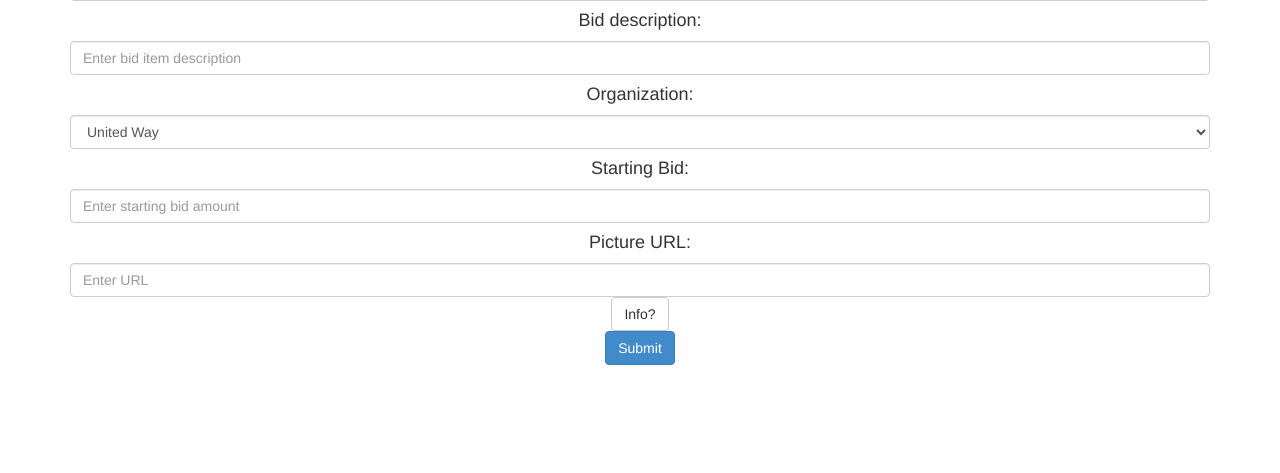
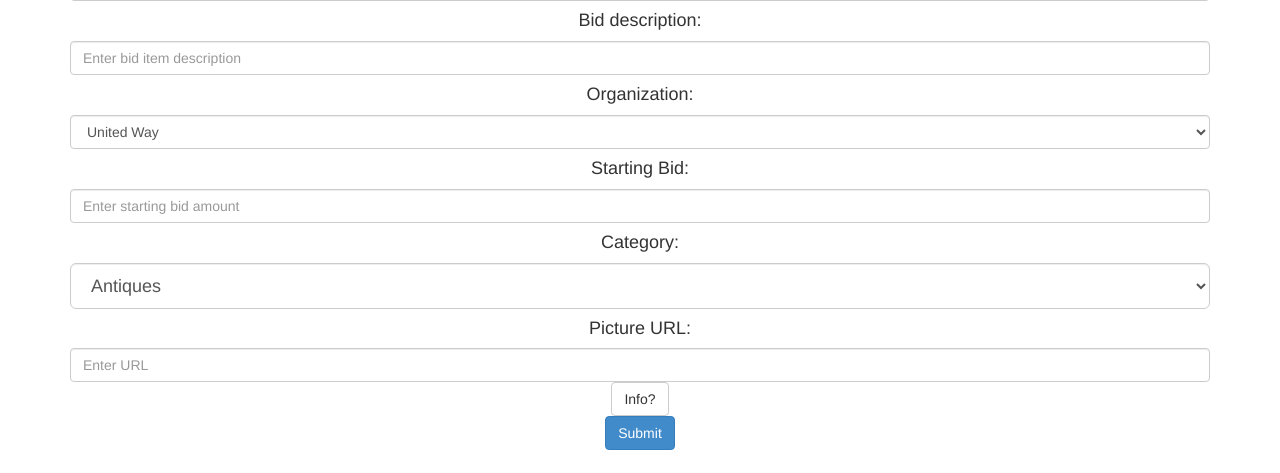
Before and after one commit to alac6469/Rapid-Prototyping--Group-Project, a Flask app: page /create in a window 1280 px wide. Shown: the part 327-800 px from the top of the page. Run offline with Flask 2, Linux system fonts and the light colour scheme; parts of the project's set-up code (start-up, migrations or seed data) failed here and were passed over; some libraries are stand-ins or nearby versions.

Commit message:
Added search by category and by search query = full title - to do: by organization, search query contained in title

```diff
--- a/server.py
+++ b/server.py
@@ -15,6 +15,8 @@ app = Flask(__name__)
 app.config['SQLALCHEMY_DATABASE_URI'] = 'sqlite:///bids.db'
 db = SQLAlchemy(app)
 user = None
+search = None
+category = None
 app.debug = True
 
 class Users(db.Model):
@@ -37,9 +39,10 @@ class Bids(db.Model):
     pic = db.Column(db.String)
     description = db.Column(db.String)
     highestbidder = db.Column(db.Integer)
+    category = db.Column(db.String)
 
 
-    def __init__(self, title, organization, currentbid, seller, pic, description, bidder):
+    def __init__(self, title, organization, currentbid, seller, pic, description, bidder, category):
         self.title = title
         self.organization = organization
         self.currentbid = currentbid
@@ -47,6 +50,7 @@ class Bids(db.Model):
         self.pic = pic
         self.description = description
         self.highestbidder = bidder
+        self.category = category
 
 
 @app.route('/')
@@ -58,12 +62,28 @@ def landing():
 def echo():
     print "hello"
 
-@app.route('/browse')
+@app.route('/browse', methods = ['POST', 'GET'])
 def browse():
     global user
-    bidsData = Bids.query.all()
+    global search
+    global category
+    if request.method == 'POST':
+        search = request.form['searchquery']
+        #organization = request.form['organization']
+        category = request.form['category']
+        return 'updated category'
+    if (category == None and search == None):
+        bidsData = Bids.query.all()
+    elif (search == None and category != None):
+        bidsData = Bids.query.filter_by(category = category)
+    elif search != None and category == None:
+        bidsData = Bids.query.filter_by(title = search)
+    else:
+        bidsData = Bids.query.filter_by(category = category, title = search)
+
+
     pprint(bidsData)
-    return render_template('browse.html', bids = bidsData, user = user)
+    return render_template('browse.html', bids = bidsData, user = user, cat = category)
 
 @app.route('/register')
 def register():
@@ -136,26 +156,27 @@ def details(id = None):
 
 	return render_template('details.html', user = user, item = bid)
 
-
-
 @app.route('/addbid', methods = ['POST', 'GET'])
 def addbid():
     global user
     if request.method == 'POST':
-		if user == None:
-			return "Please signin"
-		#gather reuqest data
-		title = request.form['title']
-		description = request.form['description']
-		organization = request.form['organization']
-		currentbid = request.form['startbid']
-		pic = request.form['pic']
-		seller = user
-		#create a new bid and add it to the data base
-		new_bid = Bids(title, organization, currentbid, seller, pic,description, currentbid )
-		db.session.add(new_bid)
-		db.session.commit()
-		return "Your bid was added"
+    	if user == None:
+    		return "Please signin"
+    	#gather reuqest data
+    	title = request.form['title']
+        description = request.form['description']
+    	organization = request.form['organization']
+    	currentbid = request.form['startbid']
+    	pic = request.form['pic']
+        category = request.form['category']
+        print category
+    	seller = user
+    	#create a new bid and add it to the data base
+    	new_bid = Bids(title, organization, currentbid, seller, pic,description, currentbid, category )
+    	db.session.add(new_bid)
+    	db.session.commit()
+    	return "Your bid was added"
+
 @app.route('/updatebid', methods = ['POST', 'GET'])
 def updatebid():
     global user
--- a/table_def.py
+++ b/table_def.py
@@ -36,9 +36,10 @@ class Bids(Base):
 	pic = Column(String)
 	description = Column(String)
 	highestbidder = Column(Integer)
+	category = Column(String)
 
 
-	def __init__(self, title, organization, currentbid, seller, pic, description, bidder):
+	def __init__(self, title, organization, currentbid, seller, pic, description, bidder, category):
 		""""""
 
 		self.title = title
@@ -48,5 +49,6 @@ class Bids(Base):
 		self.pic = pic
 		self.description = description
 		self.highestbidder = bidder
+		self.category = category
 
 Base.metadata.create_all(engine)
--- a/templates/browse.html
+++ b/templates/browse.html
@@ -113,7 +113,9 @@
     </div>
     <hr>
     <div align="center">
+
     	<h2>All Results:</h2>
+
     </div>
      <div class="row">
       <div class="col-md-1"></div>
--- a/templates/create.html
+++ b/templates/create.html
@@ -60,6 +60,20 @@
                   </select>
     		<h4>Starting Bid:</h4>
     		<input type="text" class="form-control" id="startbid" placeholder="Enter starting bid amount">
+    		<h4>Category:</h4>
+    		<select class="form-control input-lg" id="category">
+				<option>Antiques</option>
+				<option>Art</option>
+				<option>Books</option>
+				<option>Camera & Photo</option>
+				<option>Clothing</option>
+				<option>Computers & Electronics</option>
+				<option>Home & Garden</option>
+				<option>Jewelry</option>
+				<option>Sporting Goods</option>
+				<option>Real Estate</option>
+				<option>Other</option>
+			</select>
     		<h4>Picture URL:</h4>
 			<form class="form-inline" role="form">
 				<input type="text" class="form-control" id="pic" placeholder="Enter URL">
@@ -80,13 +94,14 @@
     		var o = $( "#organization" ).val();
     		var b = $( "#startbid" ).val();
     		var p = $( "#pic" ).val();
+    		var c = $( "#category" ).val();
 
 
  		$.ajax({
             url: "/addbid",
             type: "POST",
 
-            data: { title: t, description: d, organization: o, startbid: b, pic: p},
+            data: { title: t, description: d, organization: o, startbid: b, pic: p, category: c},
             success: function(data) {
 				alert(data);
 				if(data == "Invalid entry")
--- a/templates/details.html
+++ b/templates/details.html
@@ -57,7 +57,8 @@
 				<button type="button" id = "submit" class="btn btn-primary btn-md">Place Bid</button>
 			</div>
 			<div class="col-md-12">
-				<p> Details: {{item.description}}
+				<p> Details: {{item.description}} </p>
+				<p> Category: {{item.category}} </p>
 			</div>
 			</div>
 		</div>
```
Also changed, not shown: templates/home.html (+32 -9 lines), bids.db, 2 other files.
